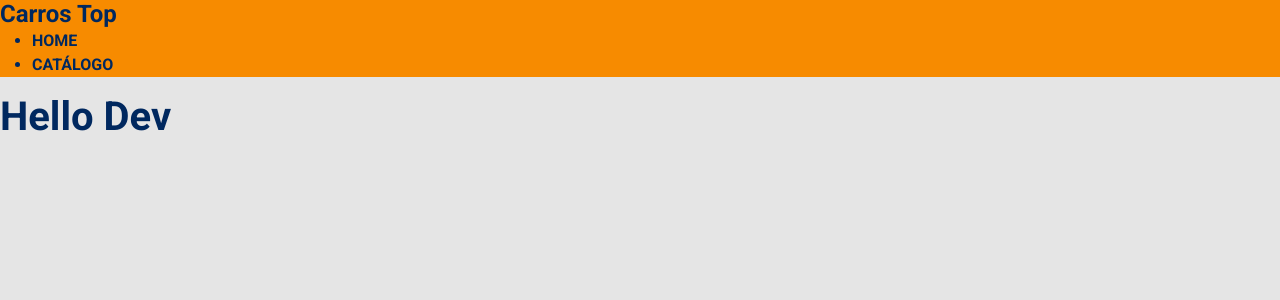
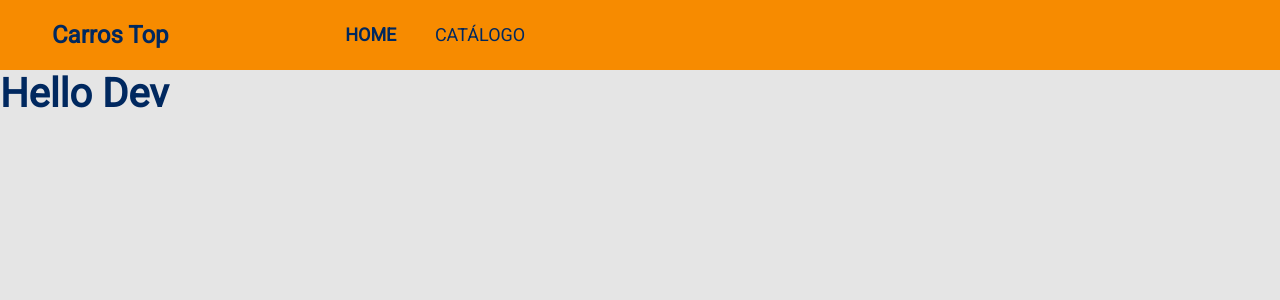
Before and after one commit to nevesade/carrosTop, a React (Create React App) app in the folder frontweb/: page / in a window 1280 px wide. Shown: the top 300 px of the page. Built offline with nearby package versions, Linux system fonts and the light colour scheme; the HTML template or start-up script is replaced by a standard one.

Commit message:
Menu hamburguer da Navbar

```diff
--- a/frontweb/package.json
+++ b/frontweb/package.json
@@ -41,5 +41,8 @@
       "last 1 firefox version",
       "last 1 safari version"
     ]
+  },
+  "devDependencies": {
+    "@types/bootstrap": "^5.2.1"
   }
 }
--- a/frontweb/src/App.css
+++ b/frontweb/src/App.css
@@ -1,8 +1,8 @@
-@import url('https://fonts.googleapis.com/css2?family=Roboto:wght@700&display=swap');
+@import url('https://fonts.googleapis.com/css2?family=Roboto&display=swap');
 
 * {
 
-    font-family: 'Roboto', sans-serif;
+    font-family: 'Roboto';
 
 }
 
--- a/frontweb/src/components/Navbar/index.tsx
+++ b/frontweb/src/components/Navbar/index.tsx
@@ -1,19 +1,36 @@
+import './styles.css';
+import 'bootstrap/js/src/collapse.js';
+
 const Navbar = () => {
   return (
-    <nav className="bg-warning">
-      <div>
-        <a href="link">
+    <nav className=" navbar  navbar-expand-md bg-warning main-nav ">
+      <div className="container-fluid">
+        <a href="link" className="nav-logo-text">
           <h4>Carros Top</h4>
         </a>
-        <div>
-          <ul>
+
+        <button
+            className="navbar-toggler"
+            type="button"
+            data-bs-toggle="collapse"
+            data-bs-target="#dscatalog-navbar"
+            aria-controls="dscatalog-navbar"
+            aria-expanded="false"
+            aria-label="Toggle navigation"
+          >
+            <span className="navbar-toggler-icon"></span>
+          </button>
+        <div className="collapse navbar-collapse navbar-main" id="dscatalog-navbar">
+
+          <ul className="navbar-nav offset-md-2 main-menu ">
             <li>
-              <a href="link">HOME</a>
+              <a href="link" className="active">
+                HOME
+              </a>
             </li>
             <li>
               <a href="link">CATÁLOGO</a>
             </li>
-
           </ul>
         </div>
       </div>
--- a/frontweb/src/components/Navbar/styles.css
+++ b/frontweb/src/components/Navbar/styles.css
@@ -0,0 +1,30 @@
+.main-nav {
+    min-height: 70px;
+   padding:0 40px;
+}
+
+
+.nav-logo-text {
+    color: #00285F;
+    font-weight: bold;
+}
+
+
+.main-menu {
+    display: flex;
+    font-size: 18px;
+    width: 180px;
+    justify-content: space-between;
+
+}
+
+.main-menu a {
+    color: #00285F;
+    font-size: 18px;
+}
+
+/*dar destaque no item menu*/
+.main-menu a.active {
+    color: #00285F;
+    font-weight: bold;
+}
```
Also changed, not shown: 2 other files (tests, documents, lock files or other folders).
